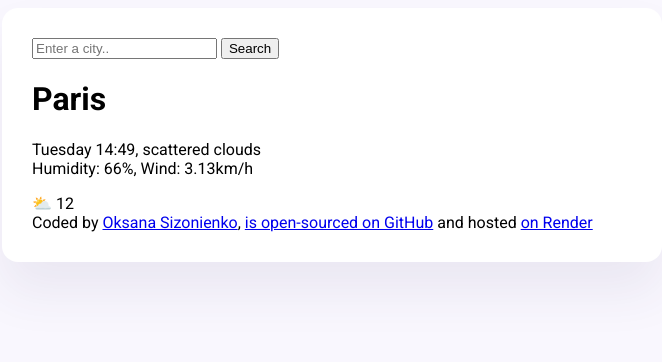
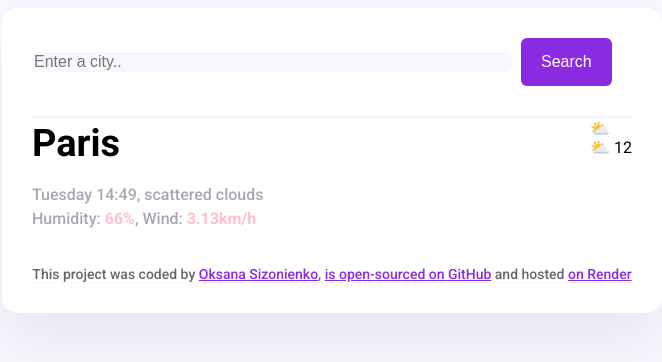
Before and after one commit to KseniyaLikesCoding/meteo, a plain HTML site: page index.html in a window 1280 px wide. Shown: the whole page, without its empty margins (6-668 px from the left). Drawn offline with Linux system fonts and the light colour scheme.

Commit message:
Added basic css

```diff
--- a/index.html
+++ b/index.html
@@ -15,22 +15,29 @@
   <body>
     <div class="weather-app">
       <header>
-        <form>
-          <input type="search" placeholder="Enter a city.." required />
-          <input type="submit" value="Search" />
+        <form class="search-form">
+          <input type="search"
+           placeholder="Enter a city.."
+            required
+            class="search-form-input" />
+          <input type="submit" value="Search" class="search-form-button" />
         </form>
       </header>
       <main>
+        <div class="weather-app-data">
         <div>
-          <h1>Paris</h1>
-          <p>
-            Tuesday 14:49, scattered clouds <br />Humidity: 66%, Wind: 3.13km/h
+          <h1 class="weather-app-city">Paris</h1>
+          <p class="weather-app-details">
+            Tuesday 14:49, scattered clouds <br />Humidity: <strong>66%</strong>, Wind: <strong>3.13km/h</strong>
           </p>
         </div>
-        <div>⛅ 12</div>
+        <div class="weather-app-temperature"><div class="weather-app-icon">⛅ </div><div class="weather-app-temperature-value"></div>⛅ 12</div>
+        </div>
       </main>
+      <br>
+
       <footer>
-        Coded by
+        This project was coded by
         <a href="https://github.com/KseniyaLikesCoding" target="_blank">
           Oksana Sizonienko</a
         >,
--- a/src/style.css
+++ b/src/style.css
@@ -1,6 +1,11 @@
 body {
   background-color: #f9f7fe;
   font-family: "Roboto", sans-serif;
+}
+a {
+  color: blueviolet;
+}
+h1 {
 }
 .weather-app {
   background: white;
@@ -10,3 +15,54 @@ body {
   border-radius: 16px;
   padding: 30px;
 }
+header {
+  border-bottom: solid #f9f7fe;
+  padding: 0 0 30px 0;
+}
+.search-form-input {
+  background-color: #f9f7fe;
+  border: none;
+  width: 80%;
+  border-radius: 6px;
+  font-size: 16px;
+  padding: 15 px 20px;
+}
+.search-form-button {
+  background-color: blueviolet;
+  margin-left: 5px;
+  padding: 15px 20px;
+  border: none;
+  border-radius: 6px;
+  color: white;
+  font-size: 16px;
+}
+main {
+  padding: 30 px 0;
+}
+.weather-app-city {
+  margin: 0;
+  font-size: 38px;
+  line-height: 48px;
+}
+.weather-app-data {
+  display: flex;
+  justify-content: space-between;
+}
+.weather-app-details {
+  line-height: 24px;
+  font-size: 16px;
+  color: rgba(39, 33, 66, 0.4);
+  font-weight: 500;
+}
+  .weather-app-details strong {
+    color: pink;
+  }
+
+footer {
+  border-bottom: 1px solid #f9f7fe;
+  padding: 30 0 30px 0;
+  font-weight: 500;
+  text-align: center;
+  font-size: 14px;
+  color: rgba(0, 0, 0, 0.6);
+}
```
